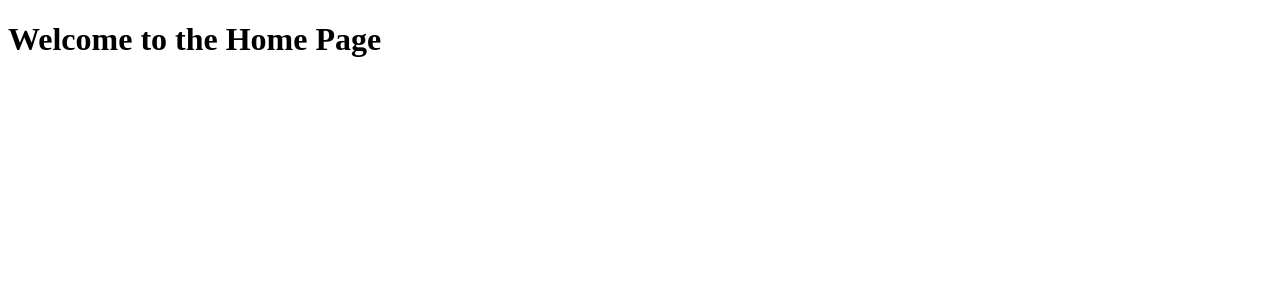
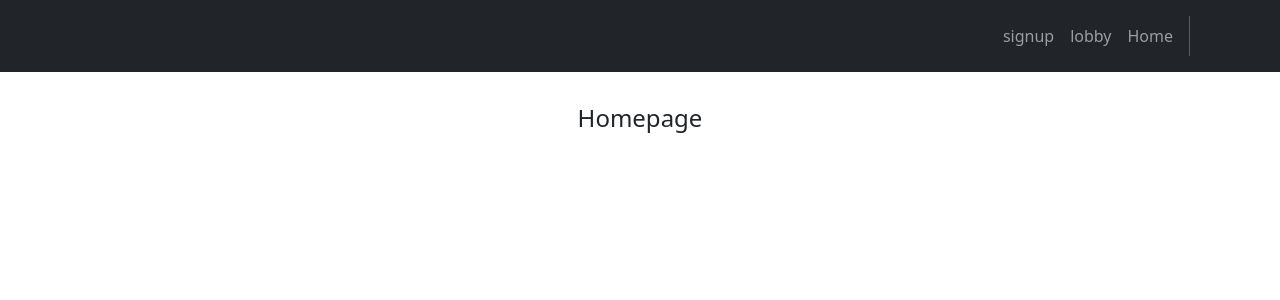
Before and after one commit to itsZling/techhack, a Django app: template home/templates/home/index.html in a window 1280 px wide. Shown: the top 300 px of the page. Run offline with Django 5.2, Linux system fonts and the light colour scheme; the template is opened without the code that fills it: most values are stand-ins (such as "Sample title", 1, 10 or a date in 2020); some libraries are stand-ins or nearby versions.

Commit message:
added header

```diff
--- a/home/templates/home/index.html
+++ b/home/templates/home/index.html
@@ -1,9 +1,14 @@
-<!DOCTYPE html>
-<html>
-<head>
-<title>Home page</title>
-</head>
-<body>
-<h1>Welcome to the Home Page</h1>
-</body>
-</html>
+{% extends 'base.html' %}
+{% block content %}
+
+
+<div class="p-3">
+    <div class="container">
+        <div class="row mt-3">
+            <div class="col mx-auto text-center mb-3">
+                <h4>Homepage</h4>
+            </div>
+        </div>
+    </div>
+</div>
+{% endblock content %}
--- a/lobby/views.py
+++ b/lobby/views.py
@@ -6,3 +6,6 @@ def index(request):
 
 def game(request):
     return render(request, 'lobby/game.html')
+
+def results(request):
+    return render(request, 'lobby/results.html')
--- /dev/null
+++ b/techhack/templates/base.html
@@ -0,0 +1,86 @@
+<!DOCTYPE html>
+<html>
+  <head>
+    <title>{{ template_data.title }}</title>
+    <link href="https://cdn.jsdelivr.net/npm/bootstrap@5.3.3/dist/css/bootstrap.min.css" rel="stylesheet" crossorigin="anonymous">
+    <link rel="stylesheet" href="https://cdnjs.cloudflare.com/ajax/libs/font-awesome/6.1.1/css/all.min.css">
+    <link href="https://fonts.googleapis.com/css2?family=Poppins:wght@300;400;500;600;700&display=swap" rel="stylesheet">
+    <script src="https://cdn.jsdelivr.net/npm/bootstrap@5.3.3/dist/js/bootstrap.bundle.min.js"crossorigin="anonymous"></script>
+    {% comment %} <link rel="stylesheet" type="text/css" href="{% static 'css/style.css' %}"> {% endcomment %}
+    <meta name="viewport" content="width=device-width, initial-scale=1" />
+  </head>
+
+  <body>
+    <!-- Header -->
+    <nav class="p-3 navbar navbar-dark bg-dark navbar-expand-lg">
+      <div class="container">
+          <button class="navbar-toggler" type="button" data-bs-toggle="collapse" data-bs-target="#navbarNavAltMarkup"
+          aria-controls="navbarNavAltMarkup" aria-expanded="false" aria-label="Toggle navigation">
+          <span class="navbar-toggler-icon"></span>
+        </button>
+        <div class="collapse navbar-collapse" id="navbarNavAltMarkup">
+            <div class="navbar-nav ms-auto navbar-ml">
+                <a class="nav-link" href="{% url 'account.signup' %}">signup</a>
+                <a class="nav-link" href="{% url 'lobby.index' %}">lobby</a>
+                <a class="nav-link" href="{% url 'home.index' %}">Home</a>
+
+            <div class="vr bg-white mx-2 d-none d-lg-block"></div>
+             {% comment %} {% if user.is_authenticated %}
+            <a class="nav-link" href="{% url 'accounts.orders' %}">Orders</a>
+            <a class="nav-link" href="{% url 'accounts.logout' %}">Logout ({{ user.username }})</a>
+            {% else %}
+            <a class="nav-link" href="{% url 'accounts.login' %}">Login</a>
+            <a class="nav-link" href="{% url 'accounts.signup' %}">Sign Up</a>
+            {% endif %} {% endcomment %}
+          </div>
+        </div>
+      </div>
+    </nav>
+    <!-- Header -->
+
+    <div>
+      {% block content %}
+      {% endblock content %}
+    </div>
+
+    <!-- Footer -->
+     {% comment %} <section class="p-3 ms-footer d-none d-md-block">
+      <div class="container">
+        <div class="row mt-3 text-white">
+          <div class="col-md-6 col-lg-6 col-xl-6 mx-auto mb-4">
+            <b>MOVIES STORE</b>
+            <hr />
+            <p>Welcome to Movies Store, your premier online destination for a cinematic
+              adventure like no other! Dive into the world of movies from the comfort of your own home with our user-friendly
+              and immersive online movie store.</p>
+          </div>
+          <div class="col-md-3 col-lg-3 col-xl-3 mx-auto mb-4">
+            <b>LINKS</b>
+            <hr />
+            <p><a class="nav-link" href="{% url 'home.about' %}">About</a></p>
+          </div>
+          <div class="col-md-3 col-lg-3 col-xl-3 mx-auto mb-4">
+            <b>CONTACT</b>
+            <hr />
+            <p><i class="fas fa-home me-2"></i> 150-2345 Tokyo-to, Japan</p>
+            <p><i class="fas fa-envelope me-2"></i> info@moviesstore.com</p>
+            <p><i class="fas fa-phone me-2"></i> +81 03-3333-3333</p>
+          </div>
+        </div>
+      </div>
+    </section>
+    <section class="p-3 ms-footer-bottom bg-dark">
+      <div class="container d-flex justify-content-between">
+        <div class="me-5 text-white">
+          <span>DESIGNED BY <a href="https://www.x.com/danielgarax" target="_blank">DANIEL CORREA</a> &
+            <a href="https://www.x.com/greglim81" target="_blank">GREG LIM</a>
+          </span>
+        </div>
+        <div class="text-white">
+          <span>© Copyright - 2024</span>
+        </div>
+      </div>
+    </section> {% endcomment %}
+    <!-- Footer -->
+  </body>
+</html>
```
Also changed, not shown: account/templates/account/login.html (+14 -9 lines), account/templates/account/signup.html (+14 -9 lines), lobby/templates/lobby/index.html (+14 -9 lines), techhack/settings.py (+6 -1 lines), db.sqlite3, lobby/templates/lobby/results.html (added), techhack/static/css/style.css (added).
